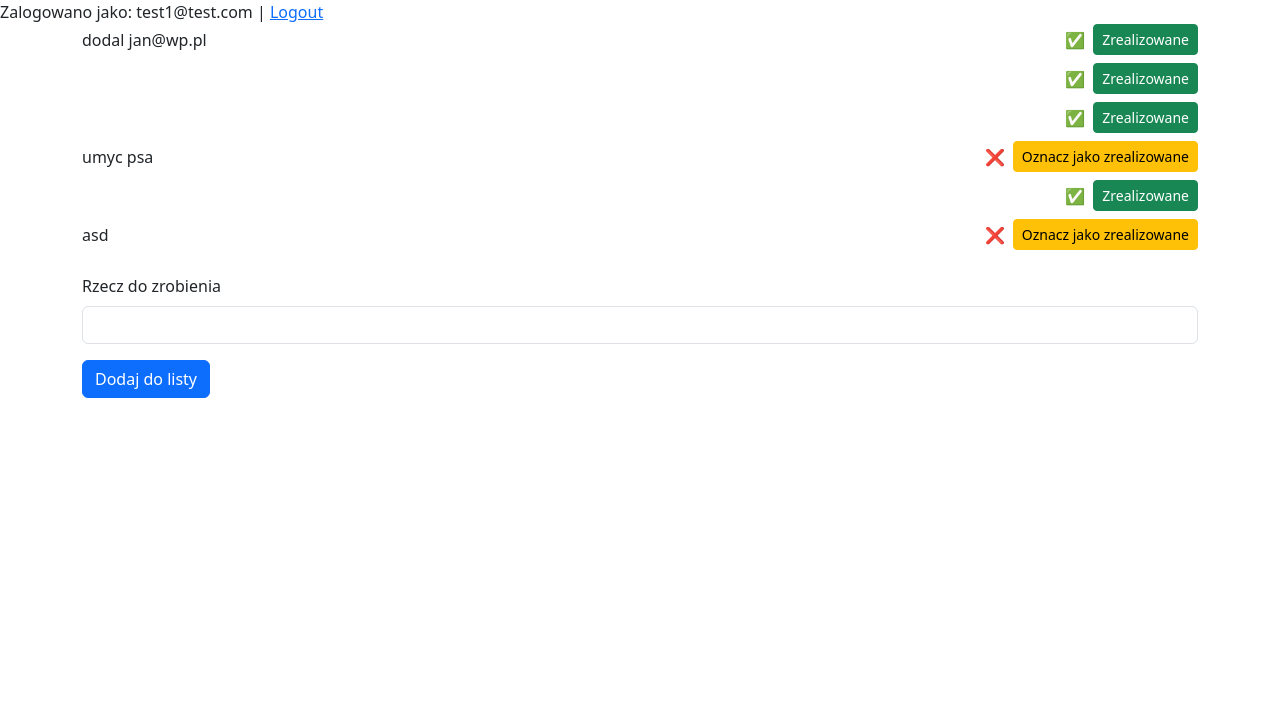
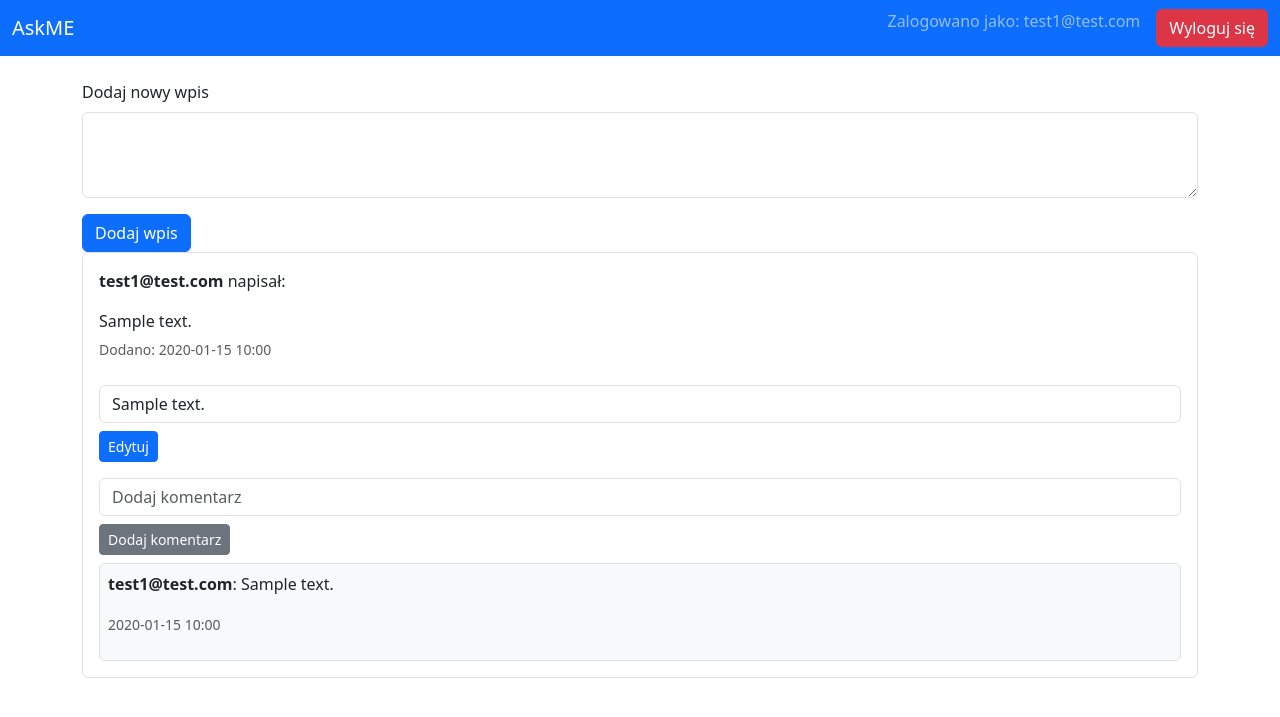
Before and after one commit to nastuu099/git-sggw, a Flask app: page / in a window 1280 px wide. Shown: the top 717 px of the page. Run offline with Flask 3, Linux system fonts and the light colour scheme; a user stored in the database is signed in; tables that the repository leaves empty hold one stand-in row (values such as "Sample post").

Commit message:
komentarz, data

```diff
--- a/main.py
+++ b/main.py
@@ -1,8 +1,10 @@
 import os
+
 from flask import Flask, request, render_template, redirect, url_for
 from flask_security import Security, UserMixin, RoleMixin, \
     SQLAlchemyUserDatastore, current_user, login_required
 from flask_sqlalchemy import SQLAlchemy
+from datetime import datetime
 
 app = Flask(__name__)
 app.config['SQLALCHEMY_DATABASE_URI'] = 'sqlite:///todo.db'
@@ -26,11 +28,21 @@ roles_user = db.Table(
 )
 
 
-class Task(db.Model):
+class Post(db.Model):
     id = db.Column(db.Integer, primary_key=True)
-    title = db.Column(db.String(100), nullable=False)
-    completed = db.Column(db.Boolean, default=False)
-    user_id = db.Column(db.String(255), db.ForeignKey('user.id'), nullable=False)
+    content = db.Column(db.Text, nullable=False)
+    created_at = db.Column(db.DateTime, default=datetime.now())
+    user_id = db.Column(db.Integer, db.ForeignKey('user.id'), nullable=False)
+    user = db.relationship('User', backref=db.backref('posts', lazy=True))
+
+class Comment(db.Model):
+    id = db.Column(db.Integer, primary_key=True)
+    content = db.Column(db.Text, nullable=False)
+    created_at = db.Column(db.DateTime, default=datetime.now)
+    post_id = db.Column(db.Integer, db.ForeignKey('post.id'), nullable=False)
+    user_id = db.Column(db.Integer, db.ForeignKey('user.id'), nullable=False)
+    user = db.relationship('User', backref=db.backref('comments', lazy=True))
+    post = db.relationship('Post', backref=db.backref('comments', lazy=True))
 
 class Role(db.Model, RoleMixin):
     id = db.Column(db.Integer, primary_key=True)
@@ -42,7 +54,6 @@ class User(db.Model, UserMixin):
     email = db.Column(db.String(255), unique=True, nullable=False)
     password = db.Column(db.String(255), nullable=False)
     active = db.Column(db.Boolean, default=True)
-    confirmed_at = db.Column(db.DateTime)
     fs_uniquifier = db.Column(db.String(255), unique=True, nullable=False)  # Wyamagane od wersji 4.0.0
     roles = db.relationship('Role', secondary=roles_user, backref=db.backref('users'))
 
@@ -60,31 +71,40 @@ security = Security(app, user_datastore)
 @app.route("/")
 @login_required
 def index():
-    tasks = Task.query.all()
-    users = Task.query.filter_by(user_id=current_user.id).all()
-    return render_template("index.html", todo_list=tasks, users = users)
+    posts = Post.query.order_by(Post.created_at.desc()).all()
+    return render_template("index.html", posts=posts)
 
-
-@app.route("/add_task", methods=["POST"])
+@app.route("/add_post", methods=["POST"])
 @login_required
-def add():
-    new_task = Task(
-        title=request.form["item_text"],
+def add_post():
+    new_post = Post(
+        content=request.form["content"],
         user_id=current_user.get_id()
     )
-    db.session.add(new_task)
+    db.session.add(new_post)
     db.session.commit()
     return redirect(url_for("index"))
 
+@app.route('/edit_post/<int:post_id>', methods=['POST'])
+@login_required
+def edit_post(post_id):
+    post = Post.query.get(post_id)
+    if post and post.user_id == current_user.id:
+        post.content = request.form["content"]
+        db.session.commit()
+    return redirect(url_for("index"))
 
-@app.route('/toggle/<int:task_id>', methods=['POST'])
-def toggle(task_id):
-    task = Task.query.get(task_id)
-    if task :
-        task.completed = not task.completed
-        db.session.commit()
-        return redirect(url_for("index"))
-
+@app.route("/add_comment/<int:post_id>", methods=["POST"])
+@login_required
+def add_comment(post_id):
+    new_comment = Comment(
+        content=request.form["content"],
+        post_id=post_id,
+        user_id=current_user.get_id()
+    )
+    db.session.add(new_comment)
+    db.session.commit()
+    return redirect(url_for("index"))
 
 
 if __name__ == "__main__":
--- a/templates/base.html
+++ b/templates/base.html
@@ -1,29 +1,40 @@
 <!DOCTYPE html>
 <html>
 <head>
-        <title>
-            Flask App!
-        </title>
+    <title>Flask App!</title>
     <link href="https://cdn.jsdelivr.net/npm/bootstrap@5.3.3/dist/css/bootstrap.min.css" rel="stylesheet" integrity="sha384-QWTKZyjpPEjISv5WaRU9OFeRpok6YctnYmDr5pNlyT2bRjXh0JMhjY6hW+ALEwIH" crossorigin="anonymous">
-
 </head>
 <body>
+    <!-- Pasek nawigacyjny -->
+    <nav class="navbar navbar-expand-lg navbar-dark bg-primary">
+        <div class="container-fluid">
+            <a class="navbar-brand" href="#">AskME</a>
+            <div class="collapse navbar-collapse" id="navbarNav">
+                <ul class="navbar-nav ms-auto">
+                    {% if current_user.is_authenticated %}
+                        <li class="nav-item">
+                            <span class="navbar-text me-3">Zalogowano jako: {{ current_user.email }}</span>
+                        </li>
+                        <li class="nav-item">
+                            <a class="btn btn-danger" href="{{ url_for('security.logout') }}">Wyloguj się</a>
+                        </li>
+                    {% else %}
+                        <li class="nav-item">
+                            <a class="btn btn-success" href="{{ url_for('security.login') }}">Login</a>
+                        </li>
+                    {% endif %}
+                </ul>
+            </div>
+        </div>
+    </nav>
 
-        <div>
-         {% if current_user.is_authenticated %}
-             Zalogowano jako: {{ current_user.email }} | <a href="{{ url_for('security.logout') }}">Logout</a>
-         {% else %}
-            <a href="{{ url_for('security.login') }}">Login</a>
-         {% endif %}
-     </div>
-
-
-        <div class="container">
+    <div class="container mt-4">
         {% block content %}
-
         {% endblock %}
     </div>
 
-
+    <!-- Skrypty Bootstrapa -->
+    <script src="https://cdn.jsdelivr.net/npm/@popperjs/core@2.11.6/dist/umd/popper.min.js"></script>
+    <script src="https://cdn.jsdelivr.net/npm/bootstrap@5.3.3/dist/js/bootstrap.min.js"></script>
 </body>
 </html>
--- a/templates/index.html
+++ b/templates/index.html
@@ -2,35 +2,45 @@
 
 {% block content %}
 <div>
-    {% for el in todo_list[::-1] %}
-    <div class="d-flex align-items-center mb-2">
-        <!-- Tytuł zadania -->
-        <span class="flex-grow-1">{{ el.title }}</span>
+    <form method="post" action="{{ url_for('add_post') }}" class="mt-4">
+    <div class="mb-3">
+        <label class="form-label">Dodaj nowy wpis</label>
+        <textarea class="form-control" name="content" rows="3" required></textarea>
+    </div>
+    <button type="submit" class="btn btn-primary">Dodaj wpis </button>
+</form>
+    {% for post in posts %}
+    <div class="d-flex flex-column mb-3 p-3 border rounded">
+        <!-- Autor i data -->
+        <p><strong>{{ post.user.email }}</strong> napisał:</p>
+        <p class="mb-1">{{ post.content }}</p>
+        <p class="text-muted"><small>Dodano: {{ post.created_at.strftime('%Y-%m-%d %H:%M') }}</small></p>
 
-        <!-- Ikonka statusu -->
-        {% if el.completed %}
-        <span class="me-2 text-success">✅</span>
-        {% else %}
-        <span class="me-2 text-danger">❌</span>
+        <!-- Formularz do edycji wpisu (tylko dla autora) -->
+        {% if post.user_id == current_user.id %}
+        <form method="post" action="{{ url_for('edit_post', post_id=post.id) }}" class="mt-2">
+            <input type="text" name="content" class="form-control mb-2" value="{{ post.content }}" required>
+            <button type="submit" class="btn btn-sm btn-primary">Edytuj</button>
+        </form>
         {% endif %}
 
-        <!-- Formularz z przyciskiem do zmiany statusu -->
-        <form method="post" action="{{ url_for('toggle', task_id=el.id) }}" class="d-inline">
-            <button type="submit" class="btn btn-sm
-                {% if el.completed %}btn-success{% else %}btn-warning{% endif %}">
-                {% if el.completed %}Zrealizowane{% else %}Oznacz jako zrealizowane{% endif %}
-            </button>
+        <!-- Formularz do dodawania komentarzy -->
+        <form action="{{ url_for('add_comment', post_id=post.id) }}" method="post" class="mt-3">
+            <input type="text" name="content" placeholder="Dodaj komentarz" class="form-control mb-2" required>
+            <button type="submit" class="btn btn-sm btn-secondary">Dodaj komentarz</button>
         </form>
+
+        <!-- Lista komentarzy -->
+        {% for comment in post.comments %}
+        <div class="mt-2 p-2 border rounded bg-light">
+            <p><strong>{{ comment.user.email }}</strong>: {{ comment.content }}</p>
+            <p class="text-muted"><small>{{ comment.created_at.strftime('%Y-%m-%d %H:%M') }}</small></p>
+        </div>
+        {% endfor %}
     </div>
     {% endfor %}
 </div>
 
-<!-- Formularz dodawania nowego zadania -->
-<form method="post" action="{{ url_for('add') }}" class="mt-4">
-    <div class="mb-3">
-        <label class="form-label">Rzecz do zrobienia</label>
-        <input type="text" class="form-control" name="item_text">
-    </div>
-    <button type="submit" class="btn btn-primary mb-3">Dodaj do listy</button>
-</form>
+<!-- Formularz dodawania nowego wpisu -->
+
 {% endblock %}
```
Also changed, not shown: instance/todo.db (deleted). Lines whose indentation alone changed are shown as unchanged.
